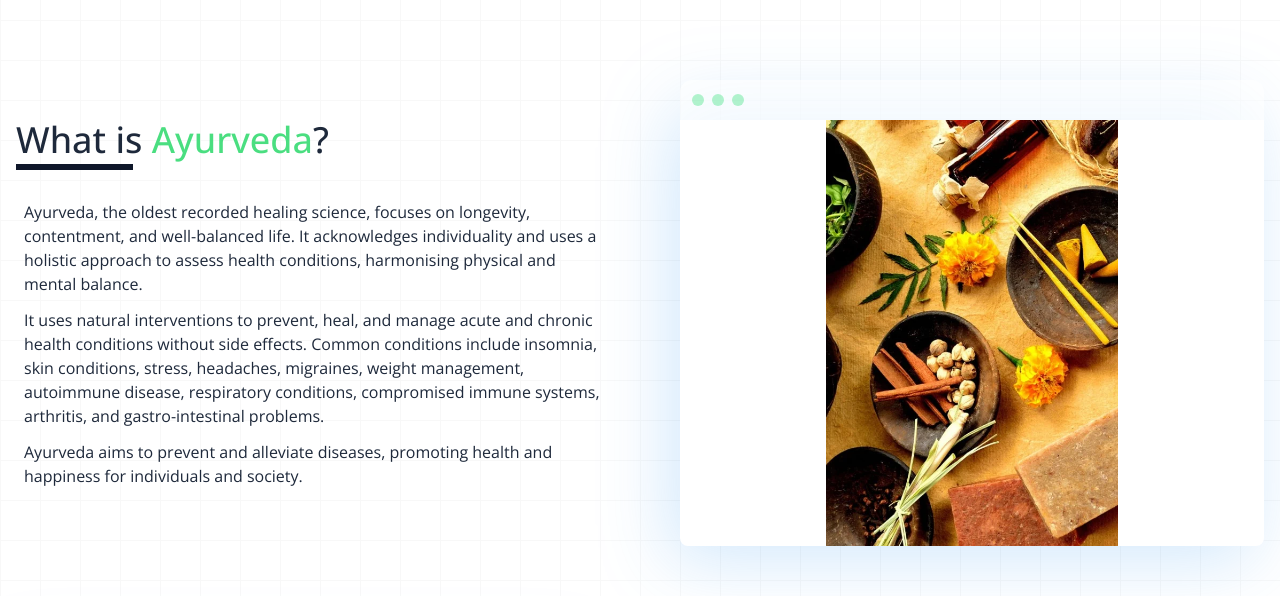
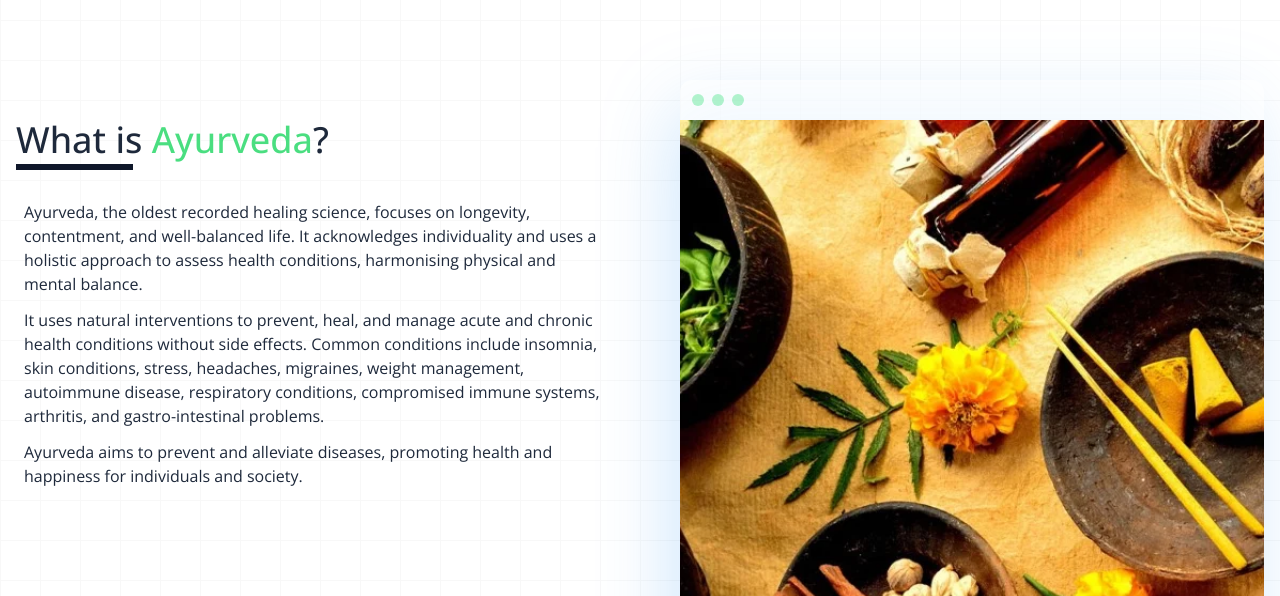
Before and after one commit to NavyAF1/Ayurcure, a SvelteKit app: page / in a window 1280 px wide. Shown: the part 1060-1656 px from the top of the page. Built offline with nearby package versions, Linux system fonts and the light colour scheme.

Commit message:
Update app.css

```diff
--- a/src/app.css
+++ b/src/app.css
@@ -81,9 +81,15 @@ button:focus-visible {
     }
 }
 
-img{
+.image{
     display: block;
   margin-left: auto;
   margin-right: auto;
   width: 50%;
 }
+
+@media (max-width: 400px){
+    h1{
+        text-align: center;
+    }
+}
```
